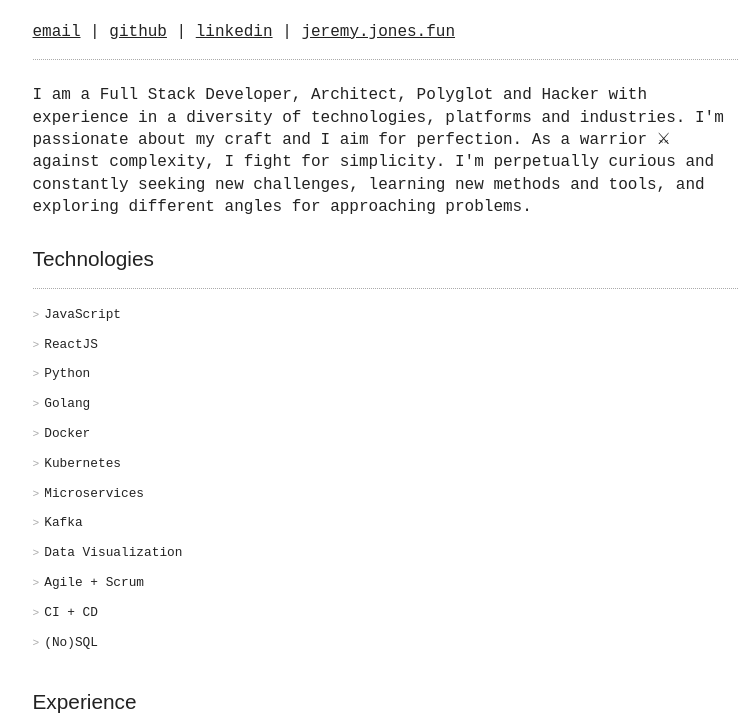
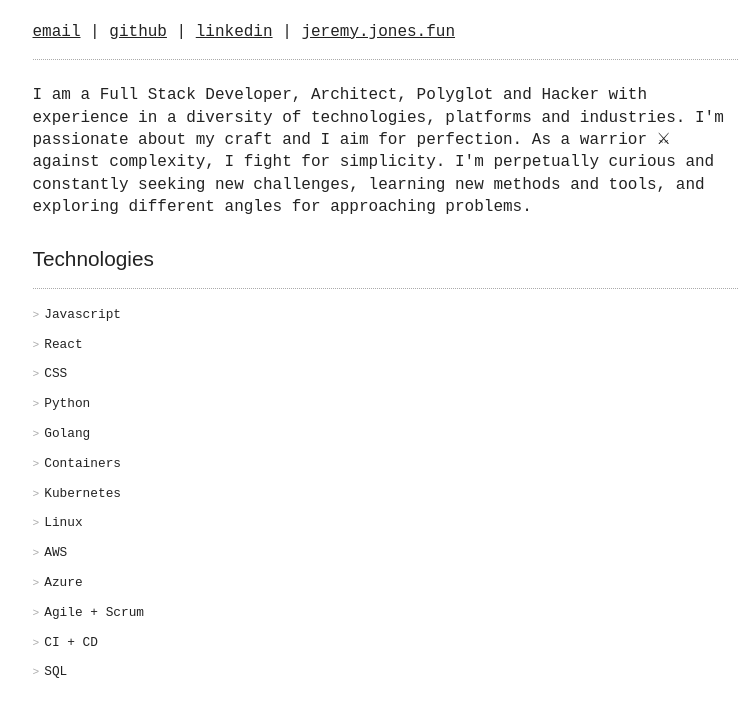
Before and after one commit to banjeremy/banjeremy.github.io, a Gatsby site: page /resume in a window 1280 px wide. Shown: the part 86-801 px from the top of the page, without its empty margins (255-1009 px from the left). Built offline with nearby package versions, Linux system fonts and the light colour scheme; Gatsby itself is replaced by a stand-in of ours.

Commit message:
Update jeremy_jones_resume.md

```diff
--- a/data/markdown/jeremy_jones_resume.md
+++ b/data/markdown/jeremy_jones_resume.md
@@ -18,18 +18,19 @@
 
 ---
 
-- JavaScript
-- ReactJS
+- Javascript
+- React
+- CSS
 - Python
 - Golang
-- Docker
+- Containers
 - Kubernetes
-- Microservices
-- Kafka
-- Data Visualization
+- Linux
+- AWS
+- Azure
 - Agile + Scrum
 - CI + CD
-- (No)SQL
+- SQL
 
 ## Experience
 
```
